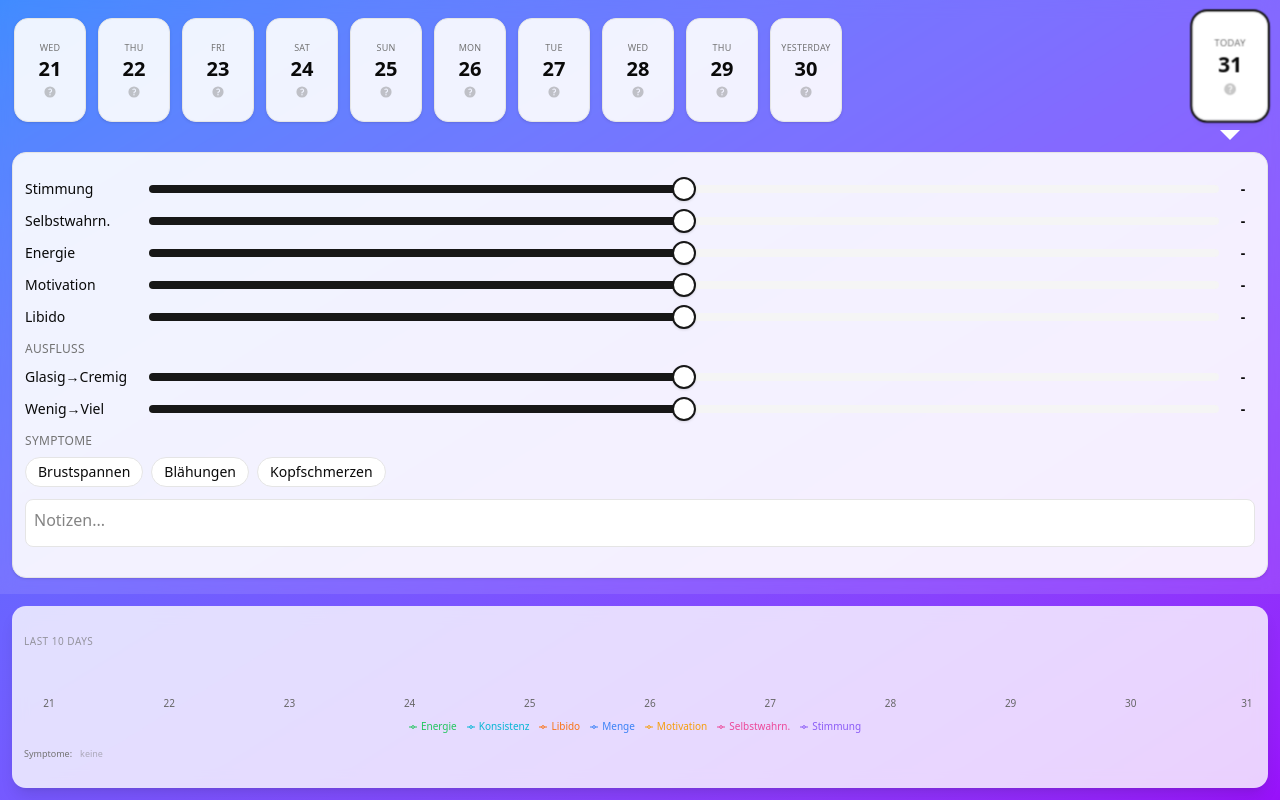
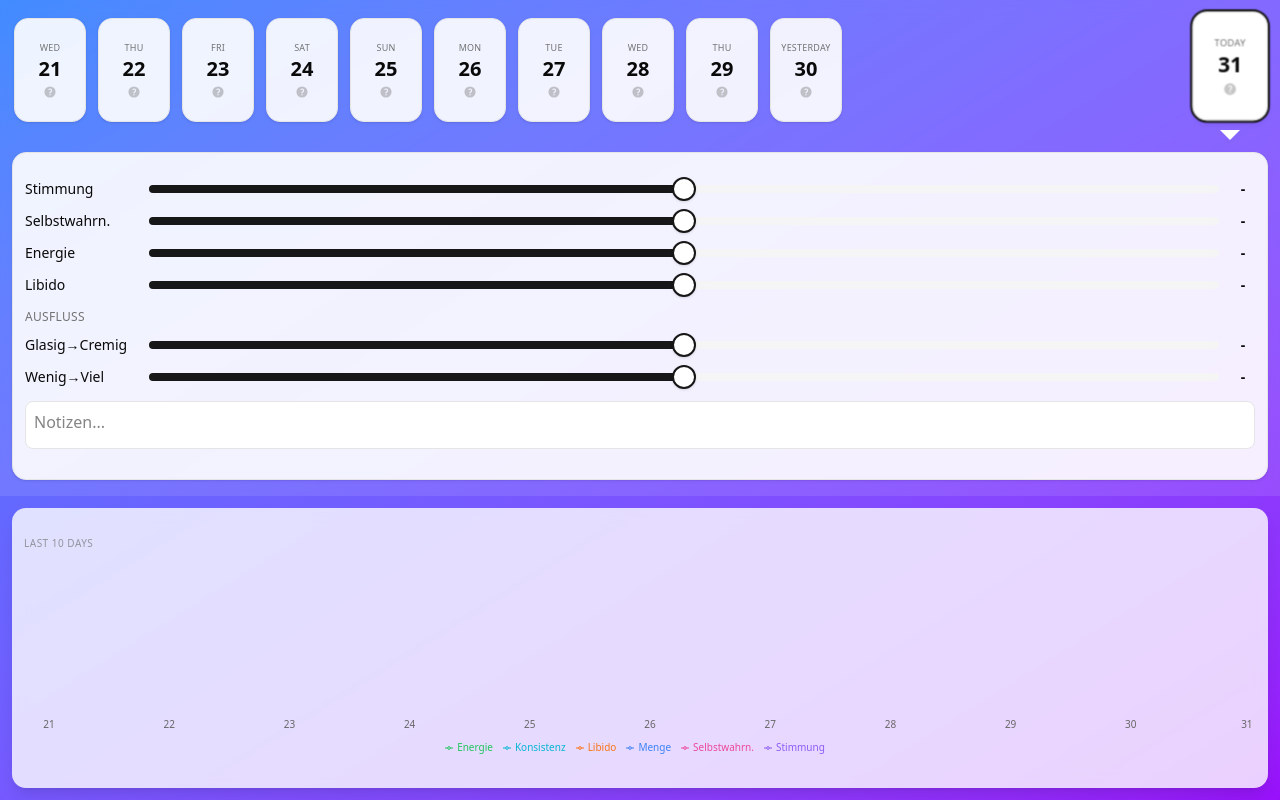
Before and after one commit to ClemensJakob/cycle-tracker, a React (Vite) app: page / in a window 1280 px wide. Built offline with nearby package versions, Linux system fonts and the light colour scheme.

Commit message:
refactor: remove motivation and symptoms from tracking

```diff
--- a/src/TrackingContext.tsx
+++ b/src/TrackingContext.tsx
@@ -31,9 +31,7 @@ export function TrackingProvider({
             entry.selfPerception,
             entry.energy,
             entry.dischargeConsistency,
-            entry.dischargeAmount,
-            entry.motivation,
-            entry.symptoms
+            entry.dischargeAmount
           )
         }
 
--- a/src/pages/TrackPage.tsx
+++ b/src/pages/TrackPage.tsx
@@ -2,13 +2,7 @@ import { Card, CardContent } from '@/components/ui/card'
 import { Label } from '@/components/ui/label'
 import { Slider } from '@/components/ui/slider'
 import { cn } from '@/lib/utils'
-import {
-  formatDateKey,
-  getDateDaysAgo,
-  getDayLabel,
-  type Symptom,
-  type TrackingEntryObject,
-} from '@/tracking'
+import { formatDateKey, getDateDaysAgo, getDayLabel, type TrackingEntryObject } from '@/tracking'
 import { useTracking } from '@/useTracking'
 import { useEffect, useRef, useState } from 'react'
 import { Legend, Line, LineChart, ResponsiveContainer, Tooltip, XAxis, YAxis } from 'recharts'
@@ -87,11 +81,9 @@ export function TrackPage() {
       mood: entry.getMood(),
       selfPerception: entry.getSelfPerception(),
       energy: entry.getEnergy(),
-      motivation: entry.getMotivation(),
       libido: entry.getLibido(),
       dischargeConsistency: entry.getDischargeConsistency(),
       dischargeAmount: entry.getDischargeAmount(),
-      symptoms: entry.getSymptoms(),
       notes,
     }
   })
@@ -204,31 +196,12 @@ export function TrackPage() {
                             <p className="text-pink-500">Selbstwahrn.: {data.selfPerception}</p>
                           )}
                           {data?.energy && <p className="text-green-500">Energie: {data.energy}</p>}
-                          {data?.motivation && (
-                            <p className="text-amber-500">Motivation: {data.motivation}</p>
-                          )}
                           {data?.libido && <p className="text-orange-500">Libido: {data.libido}</p>}
                           {data?.dischargeConsistency && (
                             <p className="text-cyan-500">Konsistenz: {data.dischargeConsistency}</p>
                           )}
                           {data?.dischargeAmount && (
                             <p className="text-blue-500">Menge: {data.dischargeAmount}</p>
-                          )}
-                          {data?.symptoms?.length > 0 && (
-                            <p className="text-rose-500">
-                              Symptome:{' '}
-                              {data.symptoms
-                                .map((s: string) =>
-                                  s === 'breastTension'
-                                    ? 'Brust'
-                                    : s === 'bloating'
-                                      ? 'Blähung'
-                                      : s === 'headache'
-                                        ? 'Kopf'
-                                        : s
-                                )
-                                .join(', ')}
-                            </p>
                           )}
                           {data?.notes && (
                             <p className="text-gray-500 mt-1 max-w-32 wrap-break-word">
@@ -316,40 +289,8 @@ export function TrackPage() {
                     name="Menge"
                     hide={hiddenLines.includes('dischargeAmount')}
                   />
-                  <Line
-                    type="monotone"
-                    dataKey="motivation"
-                    stroke="#f59e0b"
-                    strokeWidth={2}
-                    dot={{ fill: '#f59e0b', strokeWidth: 0, r: 3 }}
-                    connectNulls
-                    name="Motivation"
-                    hide={hiddenLines.includes('motivation')}
-                  />
                 </LineChart>
               </ResponsiveContainer>
-            </div>
-            {/* Symptom tags row */}
-            <div className="flex gap-1 mt-2 flex-wrap">
-              <span className="text-[9px] text-muted-foreground mr-1">Symptome:</span>
-              {chartData.some((d) => d.symptoms?.includes('breastTension')) && (
-                <span className="text-[9px] px-1.5 py-0.5 rounded-full bg-rose-100 text-rose-600">
-                  Brustspannen
-                </span>
-              )}
-              {chartData.some((d) => d.symptoms?.includes('bloating')) && (
-                <span className="text-[9px] px-1.5 py-0.5 rounded-full bg-rose-100 text-rose-600">
-                  Blähungen
-                </span>
-              )}
-              {chartData.some((d) => d.symptoms?.includes('headache')) && (
-                <span className="text-[9px] px-1.5 py-0.5 rounded-full bg-rose-100 text-rose-600">
-                  Kopfschmerzen
-                </span>
-              )}
-              {!chartData.some((d) => d.symptoms?.length) && (
-                <span className="text-[9px] text-muted-foreground/50">keine</span>
-              )}
             </div>
           </CardContent>
         </Card>
@@ -452,25 +393,9 @@ function TrackingForm({ entry, onUpdate }: TrackingFormProps) {
   const libido = entry.getLibido()
   const selfPerception = entry.getSelfPerception()
   const energy = entry.getEnergy()
-  const motivation = entry.getMotivation()
   const dischargeConsistency = entry.getDischargeConsistency()
   const dischargeAmount = entry.getDischargeAmount()
-  const symptoms = entry.getSymptoms()
   const notes = entry.getNotes()
-
-  const symptomOptions: { value: Symptom; label: string }[] = [
-    { value: 'breastTension', label: 'Brustspannen' },
-    { value: 'bloating', label: 'Blähungen' },
-    { value: 'headache', label: 'Kopfschmerzen' },
-  ]
-
-  const toggleSymptom = (symptom: Symptom) => {
-    if (symptoms.includes(symptom)) {
-      onUpdate(entry.removeSymptom(symptom))
-    } else {
-      onUpdate(entry.addSymptom(symptom))
-    }
-  }
 
   return (
     <Card className="bg-white/90 backdrop-blur-sm">
@@ -519,22 +444,6 @@ function TrackingForm({ entry, onUpdate }: TrackingFormProps) {
             onValueChange={([value]) => onUpdate(entry.setEnergy(value))}
           />
           <span className="text-sm font-semibold tabular-nums text-center">{energy ?? '-'}</span>
-
-          {/* Motivation row */}
-          <Label htmlFor="motivation-slider" className="text-sm truncate">
-            Motivation
-          </Label>
-          <Slider
-            id="motivation-slider"
-            min={1}
-            max={5}
-            step={1}
-            value={[motivation ?? 3]}
-            onValueChange={([value]) => onUpdate(entry.setMotivation(value))}
-          />
-          <span className="text-sm font-semibold tabular-nums text-center">
-            {motivation ?? '-'}
-          </span>
 
           {/* Libido row */}
           <Label htmlFor="libido-slider" className="text-sm truncate">
@@ -588,30 +497,6 @@ function TrackingForm({ entry, onUpdate }: TrackingFormProps) {
           </span>
         </div>
 
-        {/* Symptoms multi-select */}
-        <div className="space-y-2">
-          <p className="text-xs font-medium text-muted-foreground uppercase tracking-wide">
-            Symptome
-          </p>
-          <div className="flex flex-wrap gap-2">
-            {symptomOptions.map((option) => (
-              <button
-                key={option.value}
-                type="button"
-                onClick={() => toggleSymptom(option.value)}
-                className={cn(
-                  'px-3 py-1 text-sm rounded-full border transition-colors',
-                  symptoms.includes(option.value)
-                    ? 'bg-primary text-primary-foreground border-primary'
-                    : 'bg-background border-input hover:bg-muted'
-                )}
-              >
-                {option.label}
-              </button>
-            ))}
-          </div>
-        </div>
-
         <textarea
           placeholder="Notizen..."
           value={notes ?? ''}
--- a/src/tracking.ts
+++ b/src/tracking.ts
@@ -4,8 +4,6 @@
  * This module contains the core domain logic for tracking daily data.
  * It follows the Crockford object pattern for immutable domain entities.
  */
-
-export type Symptom = 'breastTension' | 'bloating' | 'headache'
 
 export type TrackingEntry = {
   dateKey: string // Format: YYYY-MM-DD
@@ -16,8 +14,6 @@ export type TrackingEntry = {
   energy?: number // 1-5
   dischargeConsistency?: number // 1-5 (1=glassy, 5=creamy)
   dischargeAmount?: number // 1-5 (1=little, 5=much)
-  motivation?: number // 1-5
-  symptoms?: Symptom[]
 }
 
 export type TrackingEntryObject = {
@@ -29,8 +25,6 @@ export type TrackingEntryObject = {
   getEnergy: () => number | undefined
   getDischargeConsistency: () => number | undefined
   getDischargeAmount: () => number | undefined
-  getMotivation: () => number | undefined
-  getSymptoms: () => Symptom[]
   setMood: (value: number | undefined) => TrackingEntryObject
   setLibido: (value: number | undefined) => TrackingEntryObject
   setNotes: (value: string | undefined) => TrackingEntryObject
@@ -38,10 +32,6 @@ export type TrackingEntryObject = {
   setEnergy: (value: number | undefined) => TrackingEntryObject
   setDischargeConsistency: (value: number | undefined) => TrackingEntryObject
   setDischargeAmount: (value: number | undefined) => TrackingEntryObject
-  setMotivation: (value: number | undefined) => TrackingEntryObject
-  setSymptoms: (value: Symptom[] | undefined) => TrackingEntryObject
-  addSymptom: (symptom: Symptom) => TrackingEntryObject
-  removeSymptom: (symptom: Symptom) => TrackingEntryObject
   toJSON: () => TrackingEntry
 }
 
@@ -63,9 +53,7 @@ export function makeTrackingEntry(
   selfPerception?: number,
   energy?: number,
   dischargeConsistency?: number,
-  dischargeAmount?: number,
-  motivation?: number,
-  symptoms?: Symptom[]
+  dischargeAmount?: number
 ): TrackingEntryObject {
   const state: TrackingEntry = {
     dateKey,
@@ -76,8 +64,6 @@ export function makeTrackingEntry(
     energy,
     dischargeConsistency,
     dischargeAmount,
-    motivation,
-    symptoms,
   }
 
   const rebuild = (updates: Partial<TrackingEntry>) =>
@@ -89,9 +75,7 @@ export function makeTrackingEntry(
       'selfPerception' in updates ? updates.selfPerception : state.selfPerception,
       'energy' in updates ? updates.energy : state.energy,
       'dischargeConsistency' in updates ? updates.dischargeConsistency : state.dischargeConsistency,
-      'dischargeAmount' in updates ? updates.dischargeAmount : state.dischargeAmount,
-      'motivation' in updates ? updates.motivation : state.motivation,
-      'symptoms' in updates ? updates.symptoms : state.symptoms
+      'dischargeAmount' in updates ? updates.dischargeAmount : state.dischargeAmount
     )
 
   return {
@@ -103,8 +87,6 @@ export function makeTrackingEntry(
     getEnergy: () => state.energy,
     getDischargeConsistency: () => state.dischargeConsistency,
     getDischargeAmount: () => state.dischargeAmount,
-    getMotivation: () => state.motivation,
-    getSymptoms: () => state.symptoms ?? [],
 
     setMood: (value: number | undefined) => {
       const clampedValue = value !== undefined ? clamp(value, 1, 5) : undefined
@@ -140,26 +122,6 @@ export function makeTrackingEntry(
       return rebuild({ dischargeAmount: clampedValue })
     },
 
-    setMotivation: (value: number | undefined) => {
-      const clampedValue = value !== undefined ? clamp(value, 1, 5) : undefined
-      return rebuild({ motivation: clampedValue })
-    },
-
-    setSymptoms: (value: Symptom[] | undefined) => {
-      return rebuild({ symptoms: value })
-    },
-
-    addSymptom: (symptom: Symptom) => {
-      const current = state.symptoms ?? []
-      if (current.includes(symptom)) return rebuild({})
-      return rebuild({ symptoms: [...current, symptom] })
-    },
-
-    removeSymptom: (symptom: Symptom) => {
-      const current = state.symptoms ?? []
-      return rebuild({ symptoms: current.filter((s) => s !== symptom) })
-    },
-
     toJSON: () => ({
       dateKey: state.dateKey,
       mood: state.mood,
@@ -169,7 +131,6 @@ export function makeTrackingEntry(
       energy: state.energy,
       dischargeConsistency: state.dischargeConsistency,
       dischargeAmount: state.dischargeAmount,
-      symptoms: state.symptoms,
     }),
   }
 }
```
Also changed, not shown: 1 other file (tests, documents, lock files or other folders).
